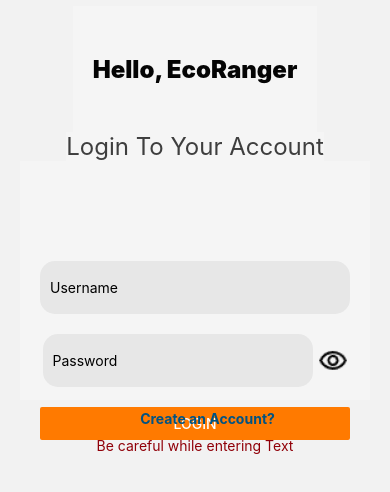
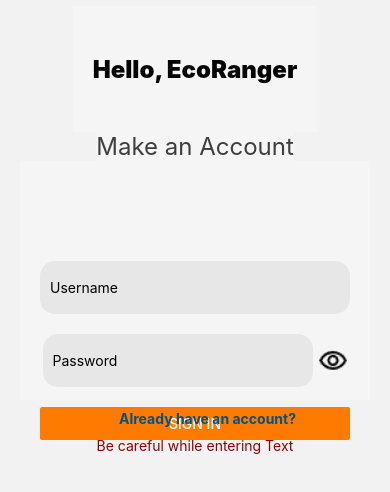
Before and after one commit to SRG12859/EcoRangers, a React Native app: screen / in a window 390 px wide. Shown: the part 192-684 px from the top of the page. Built offline with nearby package versions, Linux system fonts and the light colour scheme.

Commit message:
Added Change Screen from Signin to Login.

```diff
--- a/App.tsx
+++ b/App.tsx
@@ -16,10 +16,10 @@ import Auth from './src/components/Navigatiors/Auth';
 const App = () => {
   const [uN, setUN] = useState('EcoRanger');
   return (
-    // <NavigationContainer>
     //   <TabNav uN={uN} />
-    // </NavigationContainer>
-    <Auth />
+    <NavigationContainer>
+      <Auth />
+    </NavigationContainer>
   );
 };
 export default App;
--- a/src/components/Auth/SignIn.tsx
+++ b/src/components/Auth/SignIn.tsx
@@ -73,7 +73,14 @@ const SignIn = ({
         </View>
       </View>
       <View style={styles.ChangeModeTxtWrapper}>
-        <Text style={styles.ChangeModeTxt}>Already have an account?</Text>
+        <TouchableOpacity
+          activeOpacity={1}
+          onPress={() => {
+            console.log('Create an account');
+            navigation.push('LogIn');
+          }}>
+          <Text style={styles.ChangeModeTxt}>Already have an account?</Text>
+        </TouchableOpacity>
       </View>
       <View style={{marginTop: 10}}>
         <Text style={{color: signInMsgStat}}>{signInMsg}</Text>
--- a/src/components/Navigatiors/Auth.tsx
+++ b/src/components/Navigatiors/Auth.tsx
@@ -2,7 +2,6 @@ import React, {useState} from 'react';
 import Login from '../Auth/Login';
 
 //Navigation
-import {NavigationContainer} from '@react-navigation/native';
 import {createNativeStackNavigator} from '@react-navigation/native-stack';
 import SignIn from '../Auth/SignIn';
 
@@ -18,9 +17,8 @@ const Auth = () => {
   const [signInMsgStat, setSignInMsgStat] = useState('#900009');
 
   return (
-    <NavigationContainer>
     <Stack.Navigator
-        initialRouteName="LogIn"
+      initialRouteName="SignIn"
       screenOptions={{
         headerShown: false,
       }}>
@@ -63,7 +61,6 @@ const Auth = () => {
         )}
       </Stack.Screen>
     </Stack.Navigator>
-    </NavigationContainer>
   );
 };
 
```
Lines whose indentation alone changed are shown as unchanged.
